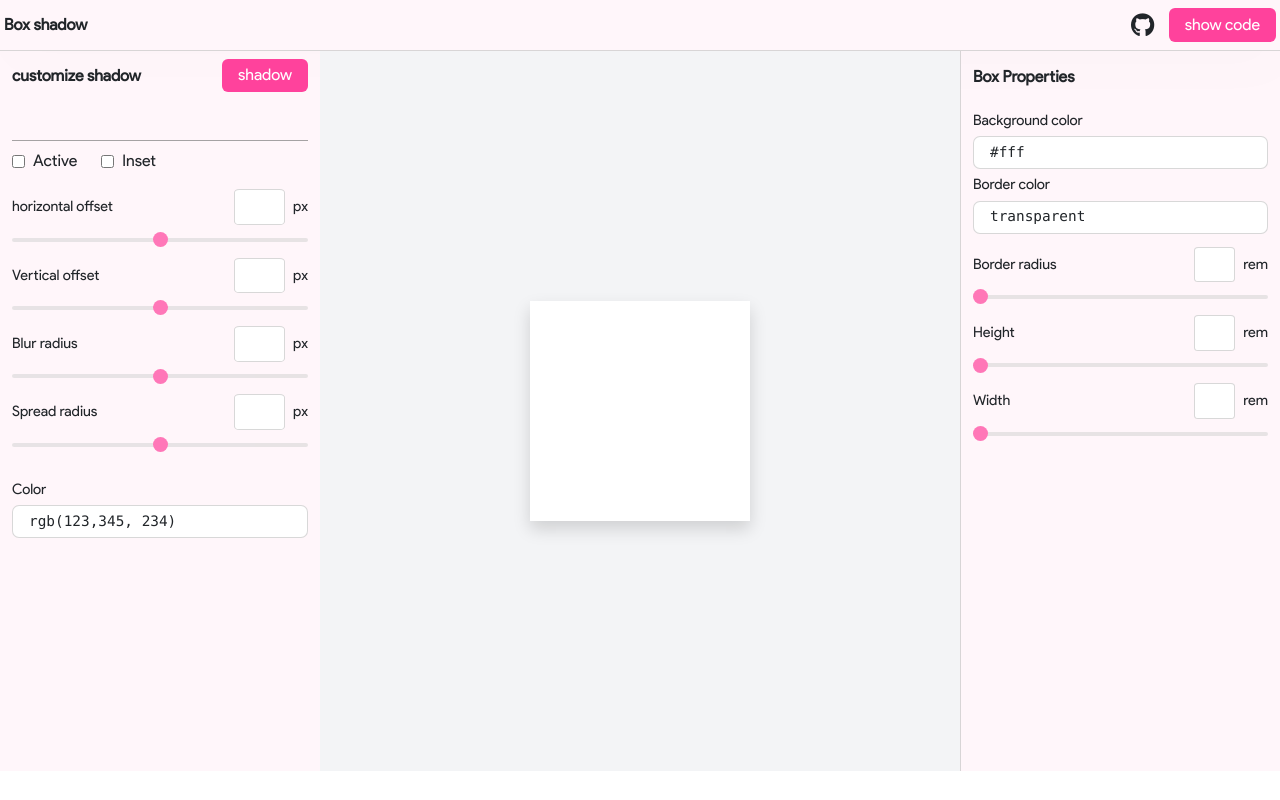
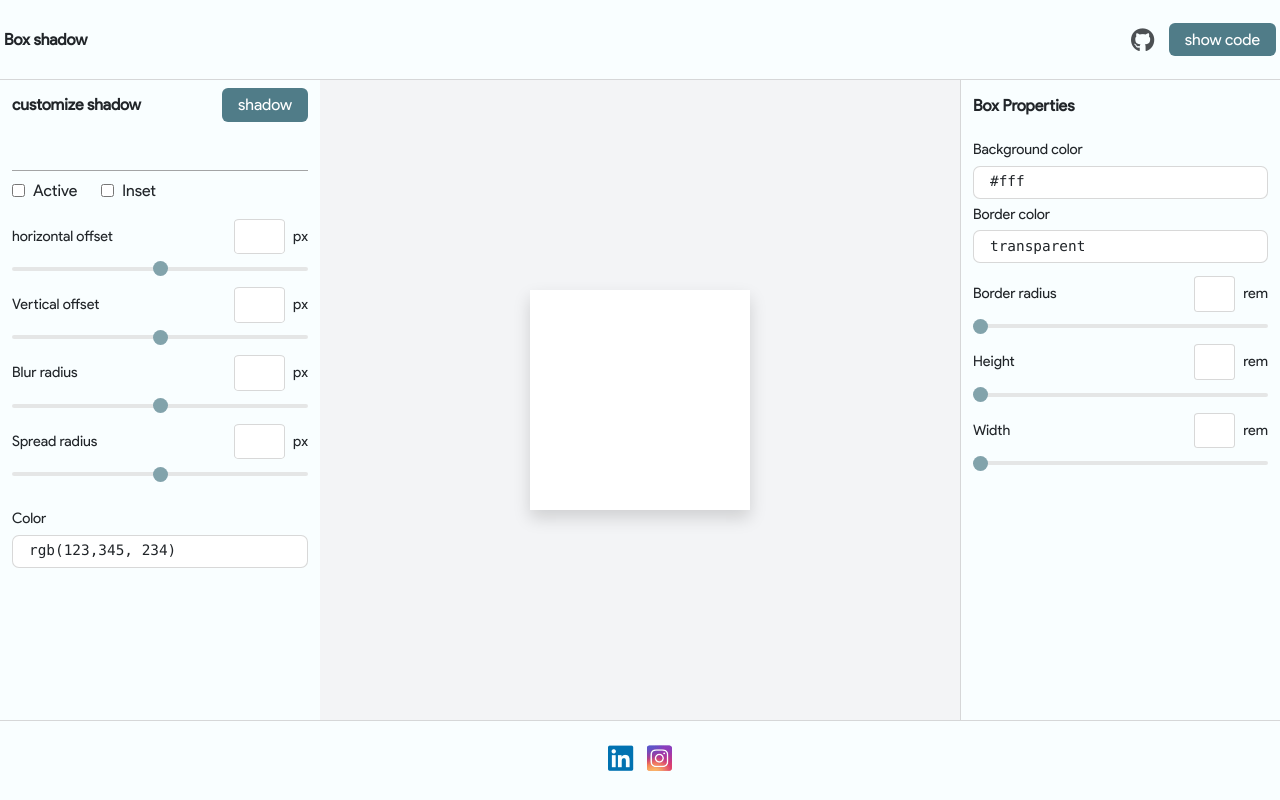
Before and after one commit to roshana01/Box_shadow_generator, a plain HTML site: page index.htm in a window 1280 px wide. Drawn offline with nearby package versions, Linux system fonts and the light colour scheme.

Commit message:
finish footer

```diff
--- a/assets/style/app.css
+++ b/assets/style/app.css
@@ -2,25 +2,28 @@ body {
     font-family: "Product Sans Regular";
 }
 
-input{
-    font-family: 'Consolas';
+input {
+    font-family: "Consolas";
 }
 
 :root {
-    --main-color: #fff6faef;
-    --second-color: #ff429c;
+    --main-color: #f9feff;
+    --second-color: #507c88;
     --text--color: #fff;
-    --border--color: #e6e6e6;
+    --border--color: #c5c5c5ab;
 }
+
 /* scoroll  */
 ::-webkit-scrollbar {
     height: 4px;
     width: 6px;
 }
+
 ::-webkit-scrollbar-track {
     background: #ccc;
     border-radius: 10px;
 }
+
 ::-webkit-scrollbar-thumb {
     background-color: var(--second-color);
     border-radius: 10px;
@@ -28,6 +31,7 @@ input{
 
 header {
     width: 100%;
+    height: 10vh;
     background-color: var(--main-color);
     border-bottom: 1px solid var(--border--color);
 }
@@ -38,18 +42,30 @@ header {
     border-radius: 6px;
     color: var(--text--color);
 }
+
 .header-shadowCode i {
     font-size: 1.5rem;
     margin-right: 0.9rem;
+    opacity: 0.8;
+    transition: color 0.5s;
+    animation: wave 2s infinite linear both;
+}
+
+.header-shadowCode i:hover {
+    opacity: 1;
+    color: var(--second-color);
+    transform: scale(1.1);
 }
 
 /* main */
 main {
     width: 100%;
+    height: 80vh;
 }
+
 aside {
     width: 25%;
-    height: 90vh;
+    height: 100%;
     background-color: var(--main-color);
     overflow-y: scroll;
 }
@@ -61,21 +77,25 @@ aside .container {
 .side-header {
     border-bottom: 1px solid #757575a6;
 }
+
 .side-header button {
     background-color: var(--second-color);
     padding: 0.3rem 1rem;
     border-radius: 6px;
     color: var(--text--color);
 }
+
 .shadow-inset {
     display: flex;
     align-items: center;
 }
+
 .shadow-items {
     display: flex;
     flex-direction: column;
     padding: 0.5rem 0;
 }
+
 .shadow-items .item {
     display: flex;
     justify-content: space-between;
@@ -97,12 +117,13 @@ span {
 
 .shadow-color input[type="text"] {
     width: 100%;
-    margin: .3rem 0;
+    margin: 0.3rem 0;
     padding: 0.3rem 1rem;
     border-radius: 7px;
     border: 1px solid var(--border--color);
-    font-size: .9rem;
+    font-size: 0.9rem;
 }
+
 .shadow-items input[type="number"] {
     width: 90%;
     border: 1px solid var(--border--color);
@@ -113,8 +134,9 @@ span {
     text-align: center;
     margin-right: 0.5rem;
 }
+
 .shadow-color p {
-    font-size: .9rem;
+    font-size: 0.9rem;
 }
 
 .shadow-items input[type="number"]::-webkit-outer-spin-button,
@@ -122,11 +144,12 @@ span {
     -webkit-appearance: none;
     margin: 0;
 }
+
 /* section */
 section {
     width: 50%;
-    height: 90vh;
-    background-color: #F3F4F6;
+    height: 100%;
+    background-color: #f3f4f6;
 }
 
 /*side Bare right */
@@ -136,5 +159,76 @@ section {
 
 .side-right {
     overflow-y: hidden;
-    border-left: 1px solid var(--border--color);;
+    border-left: 1px solid var(--border--color);
 }
+
+/* Footer */
+
+footer {
+    width: 100%;
+    height: 10vh;
+    background-color: var(--main-color);
+    border-top: 1px solid var(--border--color);
+}
+
+footer i {
+    font-size: 1.8rem;
+
+}
+footer a:nth-child(1) {
+    color:  #0072b1;
+}
+
+footer a:nth-child(2) {
+    background-size: 100%;
+    background-repeat: repeat;
+    -webkit-background-clip: text;
+    -webkit-text-fill-color: transparent;
+    -moz-background-clip: text;
+    -moz-text-fill-color: transparent;
+    background-image: radial-gradient(circle farthest-corner at 35% 90%,
+            #fec564,
+            transparent 50%),
+        radial-gradient(circle farthest-corner at 0 140%,
+            #fec564,
+            transparent 50%),
+        radial-gradient(ellipse farthest-corner at 0 -25%,
+            #5258cf,
+            transparent 50%),
+        radial-gradient(ellipse farthest-corner at 20% -50%,
+            #5258cf,
+            transparent 50%),
+        radial-gradient(ellipse farthest-corner at 100% 0,
+            #893dc2,
+            transparent 50%),
+        radial-gradient(ellipse farthest-corner at 60% -20%,
+            #893dc2,
+            transparent 50%),
+        radial-gradient(ellipse farthest-corner at 100% 100%,
+            #d9317a,
+            transparent),
+        linear-gradient(#6559ca,
+            #bc318f 30%,
+            #e33f5f 50%,
+            #f77638 70%,
+            #fec66d 100%);
+}
+
+
+@keyframes wave {
+    0% {
+        transform: translateY(0);
+    }
+
+    25% {
+        transform: translateY(-5px);
+    }
+
+    75% {
+        transform: translateY(5px);
+    }
+
+    100% {
+        transform: translateY(0);
+    }
+}
--- a/assets/style/slider.css
+++ b/assets/style/slider.css
@@ -1,7 +1,7 @@
-:root{
-    --main-color :  #fff6faef;
-    --second-color : #ff429c;
-    --text--color:#fff;
+:root {
+  --main-color: #f9feff;
+  --second-color: #507c88;
+    --text--color: #fff;
     --border--color: #c5c5c5ab;
 }
 .shadow-items input[type="range"] {
@@ -12,8 +12,8 @@
     background: #dddcdc;
     outline: none;
     opacity: 0.7;
-    -webkit-transition: .2s;
-    transition: opacity .2s;
+    -webkit-transition: 0.2s;
+    transition: opacity 0.2s;
 }
 
 .shadow-items input[type="range"]::-webkit-slider-thumb {
@@ -22,7 +22,7 @@
     width: 15px;
     height: 15px;
     border-radius: 50%;
-    background-color:  var(--second-color);
+    background-color: var(--second-color);
     cursor: pointer;
 }
 
@@ -33,7 +33,7 @@
     background: var(--second-color);
     cursor: pointer;
 }
-  .container .box-shadow{
+.container .box-shadow {
     width: 40%;
     height: 40%;
     background-color: var(--text--color);
--- a/index.htm
+++ b/index.htm
@@ -32,7 +32,7 @@
 <body>
     <!-- header web -->
     <header class="shadow-lg">
-        <div class="container flex justify-between items-center p-1 py-2 ">
+        <div class="container h-full flex justify-between align-items-center p-1 py-3 ">
             <div class="title-header font-bold">
                 <h2>Box shadow</h2>
             </div>
@@ -43,7 +43,7 @@
         </div>
     </header>
     <!--main -->
-    <main class="flex h-full">
+    <main class="flex">
         <aside>
             <div class="container h-full">
                 <div class="side-header flex justify-between items-center pt-2 pb-5">
@@ -65,7 +65,7 @@
                                 <span>px</span>
                             </div>
                         </div>
-                        <input type="range" name="" id="" min="-100" max="100" step="1" value="0"/>
+                        <input type="range" name="" id="" min="-100" max="100" step="1" value="0" />
                     </div>
                     <div class="shadow-items">
                         <div class="item">
@@ -75,7 +75,7 @@
                                 <span>px</span>
                             </div>
                         </div>
-                        <input type="range" name="" id="" min="-100" max="100" step="1" value="0"/>
+                        <input type="range" name="" id="" min="-100" max="100" step="1" value="0" />
                     </div>
                     <div class="shadow-items">
                         <div class="item">
@@ -85,7 +85,7 @@
                                 <span>px</span>
                             </div>
                         </div>
-                        <input type="range" name="" id="" min="-100" max="100" step="1" value="0"/>
+                        <input type="range" name="" id="" min="-100" max="100" step="1" value="0" />
                     </div>
                     <div class="shadow-items">
                         <div class="item">
@@ -95,7 +95,7 @@
                                 <span>px</span>
                             </div>
                         </div>
-                        <input type="range" name="" id="" min="-100" max="100" step="1" value="0"/>
+                        <input type="range" name="" id="" min="-100" max="100" step="1" value="0" />
                     </div>
                     <div class="shadow-color mt-4">
                         <p>Color</p>
@@ -113,7 +113,7 @@
 
 
 
-       <aside class="side-right">
+        <aside class="side-right">
             <div class="container h-full">
                 <div class="side-header flex justify-between items-center pt-3 pb-4">
                     <h3 class="font-bold">Box Properties</h3>
@@ -133,27 +133,27 @@
                         <div class="item">
                             <p>Border radius</p>
                             <div>
-                                <input type="number"  min="0" miax="20">
+                                <input type="number" min="0" miax="20">
                                 <span>rem</span>
                             </div>
                         </div>
-                        <input type="range" name="" id="" min="0" max="20" step="1" value="0"/>
+                        <input type="range" name="" id="" min="0" max="20" step="1" value="0" />
                     </div>
                     <div class="shadow-items">
                         <div class="item">
                             <p>Height</p>
                             <div>
-                                <input type="number"  min="0" miax="20">
+                                <input type="number" min="0" miax="20">
                                 <span>rem</span>
                             </div>
                         </div>
-                        <input type="range" name="" id="" min="-0" max="20" step="1" value="0"/>
+                        <input type="range" name="" id="" min="-0" max="20" step="1" value="0" />
                     </div>
                     <div class="shadow-items">
                         <div class="item">
                             <p>Width</p>
                             <div>
-                                <input type="number"  min="0" miax="20">
+                                <input type="number" min="0" miax="20">
                                 <span>rem</span>
                             </div>
                         </div>
@@ -164,7 +164,18 @@
             </div>
         </aside>
     </main>
+    <!-- footer -->
 
+    <footer class="w-full shadow-lg">
+        <div class="container w-full h-full flex justify-center items-center p-1 py-2 ">
+            <div class="w-16 flex justify-between items-center">
+                <a href="https://www.linkedin.com/in/roshanak-roshani-0485a2232"> <i
+                        class="fa-brands fa-linkedin"></i></a>
+                <a href="https://instagram.com/roshanak_roshani01?igshid=YmMyMTA2M2Y="><i
+                        class="fa-brands fa-instagram-square"></i></a>
+            </div>
+        </div>
+    </footer>
     <!-- ------------------script.js------------------------>
     <script src="./assets/script/script.js"></script>
 </body>
```
Lines whose indentation alone changed are shown as unchanged.
